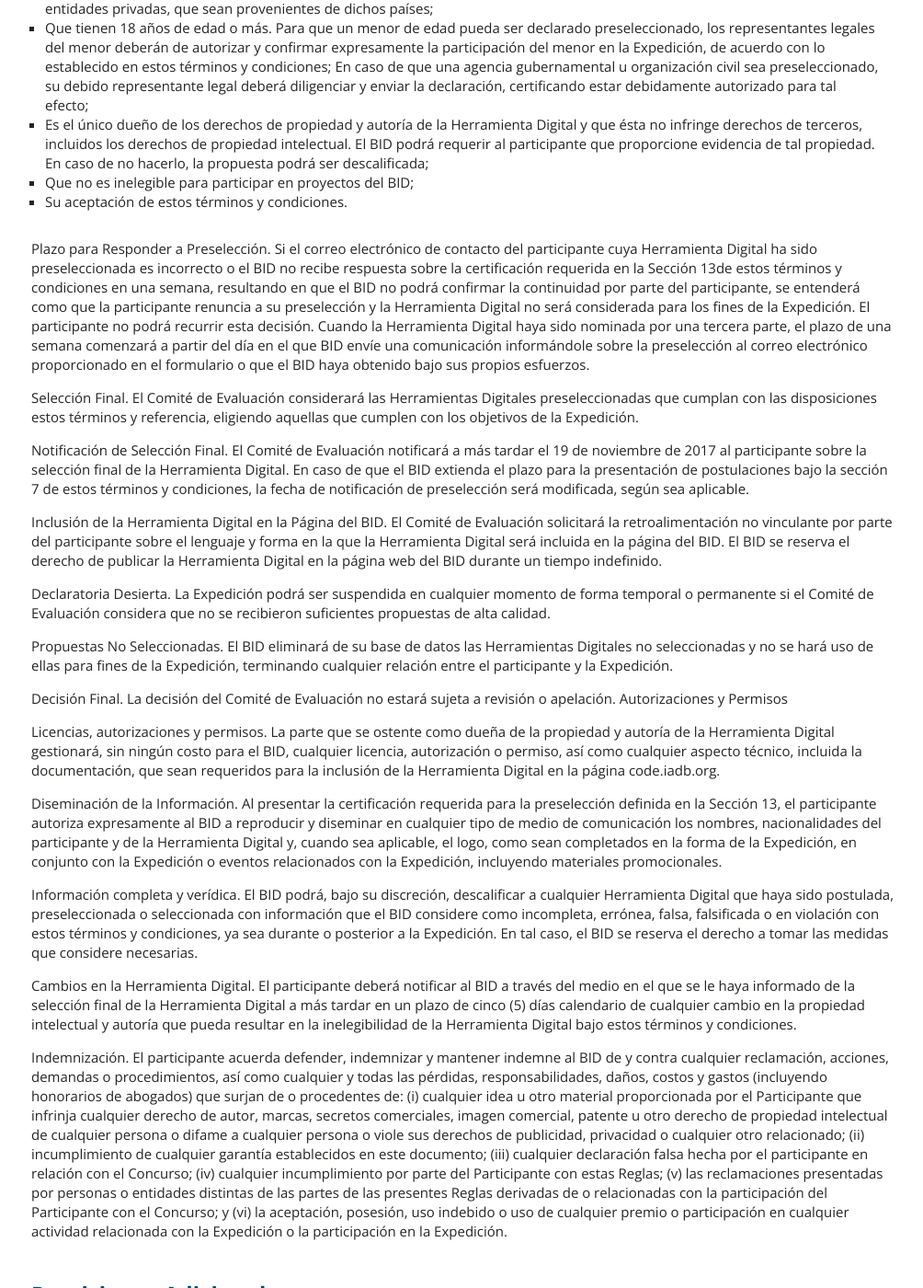
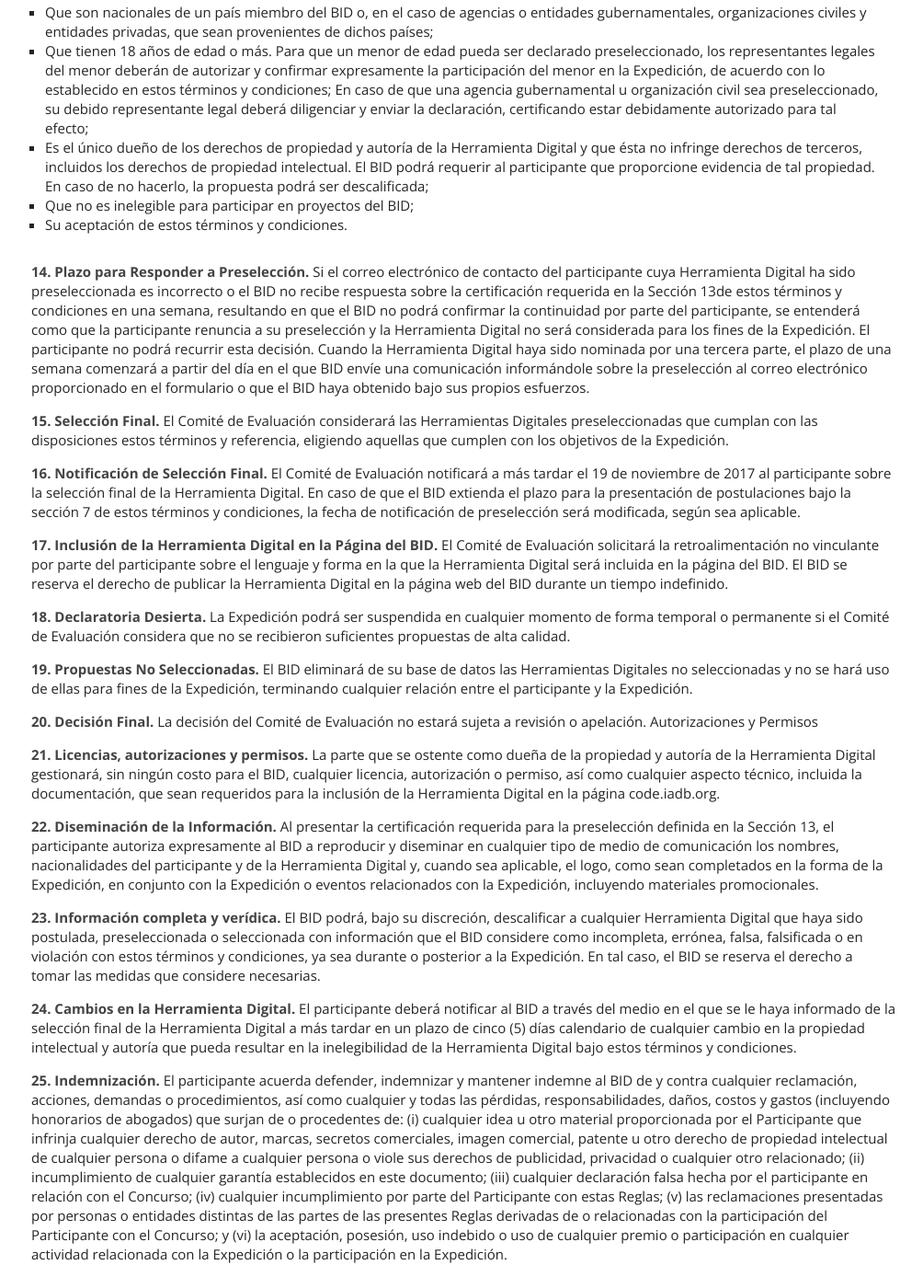
Before and after one commit to EL-BID/guia-de-publicacion, a Jekyll site: the page built from _documents/pages/terminos.markdown, in a window 1280 px wide and 1400 px high, scrolled down 1908 px. Shown: the whole window at 92% size, without its empty margins (136-1140 px from the left). Built offline with Jekyll 4.4.1, drawn with Linux system fonts in a browser that asks for light colours; some of the changed text lies outside the part shown.

Commit message:
Update terminos.markdown

```diff
--- a/_documents/pages/terminos.markdown
+++ b/_documents/pages/terminos.markdown
@@ -36,24 +36,24 @@ El BID podrá, a su discreción, ampliar el plazo para la presentación de nomin
 
 8. El proceso de identificación de Herramientas Digitales se llevará a cabo en dos etapas, la primera será de preselección y la segunda de selección final. El Comité de Selección estará a cargo de ambas.
 
-9. Composición y funciones del Comité de Evaluación. El BID nombrará a 6 miembros para el Comité de Evaluación, quienes serán empleados y consultores del BID con experiencia y conocimiento sobre la gestión de conocimiento abierto, tecnología y comunicaciones.
+**9. Composición y funciones del Comité de Evaluación.** El BID nombrará a 6 miembros para el Comité de Evaluación, quienes serán empleados y consultores del BID con experiencia y conocimiento sobre la gestión de conocimiento abierto, tecnología y comunicaciones.
 El Comité de Evaluación estará autorizados para resolver cualquier situación relacionada con la Expedición que no cumpla con las reglas establecidas o que no haya sido contemplado en estos términos y condiciones.
 
-10.	Requisitos para la consideración del Comité de Evaluación. Antes de remitir las propuestas de Herramientas Digitales al Comité de Evaluación, el BID removerá cualquier Herramienta Digital que:
+**10.	Requisitos para la consideración del Comité de Evaluación.** Antes de remitir las propuestas de Herramientas Digitales al Comité de Evaluación, el BID removerá cualquier Herramienta Digital que:
 -	No cumplan con los términos y condiciones de la Expedición;
 -	Promuevan cualquier tipo de proselitismo político y/o religioso;
 -	Ilustren conductas o expresiones vulgares, o cuyo contenido se considere indecente u obsceno;
 -	Utilicen contenido que pueda ser considerado difamatorio, calumnioso o injurioso; o
 -	Utilicen contenido que promueva la intolerancia, el racismo, el odio o daño contra cualquier grupo o individuo, o la discriminación por motivos de raza, sexo, religión, nacionalidad, discapacidad, orientación sexual o edad.
 
-11.	Inelegibilidad de las Herramientas Digitales. El Comité de Evaluación no considerará ninguna nominación recibida después del vencimiento del plazo para la presentación de nominaciones, que no cumpla con cualquiera de los requisitos explícitamente indicados en estos términos y condiciones, o que sea considerado inelegible por el BID o por el Comité de Evaluación.
+**11.	Inelegibilidad de las Herramientas Digitales.** El Comité de Evaluación no considerará ninguna nominación recibida después del vencimiento del plazo para la presentación de nominaciones, que no cumpla con cualquiera de los requisitos explícitamente indicados en estos términos y condiciones, o que sea considerado inelegible por el BID o por el Comité de Evaluación.
 El Comité de Evaluación podrá solicitar información adicional o aclaraciones sobre la Herramienta Digital a fin de determinar su elegibilidad bajo estos términos y condiciones.
 
-12.	Resultados de la Preselección. El BID notificará a más tardar el 17 de noviembre de 2017 a los participantes cuyas nominaciones hayan sido preseleccionadas, a través de la dirección de correo electrónico que hayan proporcionado en el formulario de la Expedición.
+**12.	Resultados de la Preselección.** El BID notificará a más tardar el 17 de noviembre de 2017 a los participantes cuyas nominaciones hayan sido preseleccionadas, a través de la dirección de correo electrónico que hayan proporcionado en el formulario de la Expedición.
 Si la Herramienta Digital fue nominada por una tercera parte, el BID notificará a quien haya sido identificado como dueño de la Herramienta Digital a través del correo electrónico proporcionado en el formulario o que pueda obtener través de sus propios esfuerzos.
 En caso de que el BID extienda el plazo para la presentación de postulaciones bajo la sección 7 de estos términos y condiciones, la fecha de notificación de preselección será modificada, según sea aplicable.
 
-13.	Los participantes cuyas Herramientas Digitales hayan sido preseleccionadas deberán hacer llegar al BID una declaración (la “declaración”) en la que certifiquen:
+**13.	Los participantes cuyas Herramientas Digitales hayan sido preseleccionadas deberán hacer llegar al BID una declaración (la “declaración”) en la que certifiquen:**
 -	Que son nacionales de un país miembro del BID o, en el caso de agencias o entidades gubernamentales, organizaciones civiles y entidades privadas, que sean provenientes de dichos países;
 -	Que tienen 18 años de edad o más.
 Para que un menor de edad pueda ser declarado preseleccionado, los representantes legales del menor deberán de autorizar y confirmar expresamente la participación del menor en la Expedición, de acuerdo con lo establecido en estos términos y condiciones;
@@ -63,32 +63,32 @@ El BID podrá requerir al participante que proporcione evidencia de tal propieda
 -	Que no es inelegible para participar en proyectos del BID;
 -	Su aceptación de estos términos y condiciones.
 
-14.	Plazo para Responder a Preselección. Si el correo electrónico de contacto del participante cuya Herramienta Digital ha sido preseleccionada es incorrecto o el BID no recibe respuesta sobre la certificación requerida en la Sección 13de estos términos y condiciones en una semana, resultando en que el BID no podrá confirmar la continuidad por parte del participante, se entenderá como que la participante renuncia a su preselección y la Herramienta Digital no será considerada para los fines de la Expedición. El participante no podrá recurrir esta decisión.
+**14.	Plazo para Responder a Preselección.** Si el correo electrónico de contacto del participante cuya Herramienta Digital ha sido preseleccionada es incorrecto o el BID no recibe respuesta sobre la certificación requerida en la Sección 13de estos términos y condiciones en una semana, resultando en que el BID no podrá confirmar la continuidad por parte del participante, se entenderá como que la participante renuncia a su preselección y la Herramienta Digital no será considerada para los fines de la Expedición. El participante no podrá recurrir esta decisión.
 Cuando la Herramienta Digital haya sido nominada por una tercera parte, el plazo de una semana comenzará a partir del día en el que BID envíe una comunicación informándole sobre la preselección al correo electrónico proporcionado en el formulario o que el BID haya obtenido bajo sus propios esfuerzos.
 
-15.	Selección Final. El Comité de Evaluación considerará las Herramientas Digitales preseleccionadas que cumplan con las disposiciones estos términos y referencia, eligiendo aquellas que cumplen con los objetivos de la Expedición.
+**15.	Selección Final.** El Comité de Evaluación considerará las Herramientas Digitales preseleccionadas que cumplan con las disposiciones estos términos y referencia, eligiendo aquellas que cumplen con los objetivos de la Expedición.
 
-16.	Notificación de Selección Final. El Comité de Evaluación notificará a más tardar el 19 de noviembre de 2017 al participante sobre la selección final de la Herramienta Digital.
+**16.	Notificación de Selección Final.** El Comité de Evaluación notificará a más tardar el 19 de noviembre de 2017 al participante sobre la selección final de la Herramienta Digital.
 En caso de que el BID extienda el plazo para la presentación de postulaciones bajo la sección 7 de estos términos y condiciones, la fecha de notificación de preselección será modificada, según sea aplicable.
 
-17.	Inclusión de la Herramienta Digital en la Página del BID. El Comité de Evaluación solicitará la retroalimentación no vinculante por parte del participante sobre el lenguaje y forma en la que la Herramienta Digital será incluida en la página del BID. El BID se reserva el derecho de publicar la Herramienta Digital en la página web del BID durante un tiempo indefinido.
+**17.	Inclusión de la Herramienta Digital en la Página del BID.** El Comité de Evaluación solicitará la retroalimentación no vinculante por parte del participante sobre el lenguaje y forma en la que la Herramienta Digital será incluida en la página del BID. El BID se reserva el derecho de publicar la Herramienta Digital en la página web del BID durante un tiempo indefinido.
 
-18.	Declaratoria Desierta. La Expedición podrá ser suspendida en cualquier momento de forma temporal o permanente si el Comité de Evaluación considera que no se recibieron suficientes propuestas de alta calidad.
+**18.	Declaratoria Desierta.** La Expedición podrá ser suspendida en cualquier momento de forma temporal o permanente si el Comité de Evaluación considera que no se recibieron suficientes propuestas de alta calidad.
 
-19.	Propuestas No Seleccionadas. El BID eliminará de su base de datos las Herramientas Digitales no seleccionadas y no se hará uso de ellas para fines de la Expedición, terminando cualquier relación entre el participante y la Expedición.
+**19.	Propuestas No Seleccionadas.** El BID eliminará de su base de datos las Herramientas Digitales no seleccionadas y no se hará uso de ellas para fines de la Expedición, terminando cualquier relación entre el participante y la Expedición.
 
-20.	Decisión Final. La decisión del Comité de Evaluación no estará sujeta a revisión o apelación.
+**20.	Decisión Final.** La decisión del Comité de Evaluación no estará sujeta a revisión o apelación.
 Autorizaciones y Permisos
 
-21.	Licencias, autorizaciones y permisos. La parte que se ostente como dueña de la propiedad y autoría de la Herramienta Digital gestionará, sin ningún costo para el BID, cualquier licencia, autorización o permiso, así como cualquier aspecto técnico, incluida la documentación, que sean requeridos para la inclusión de la Herramienta Digital en la página code.iadb.org.
+**21.	Licencias, autorizaciones y permisos.** La parte que se ostente como dueña de la propiedad y autoría de la Herramienta Digital gestionará, sin ningún costo para el BID, cualquier licencia, autorización o permiso, así como cualquier aspecto técnico, incluida la documentación, que sean requeridos para la inclusión de la Herramienta Digital en la página code.iadb.org.
 
-22.	Diseminación de la Información. Al presentar la certificación requerida para la preselección definida en la Sección 13, el participante autoriza expresamente al BID a reproducir y diseminar en cualquier tipo de medio de comunicación los nombres, nacionalidades del participante y de la Herramienta Digital y, cuando sea aplicable, el logo, como sean completados en la forma de la Expedición, en conjunto con la Expedición o eventos relacionados con la Expedición, incluyendo materiales promocionales.
+**22.	Diseminación de la Información.** Al presentar la certificación requerida para la preselección definida en la Sección 13, el participante autoriza expresamente al BID a reproducir y diseminar en cualquier tipo de medio de comunicación los nombres, nacionalidades del participante y de la Herramienta Digital y, cuando sea aplicable, el logo, como sean completados en la forma de la Expedición, en conjunto con la Expedición o eventos relacionados con la Expedición, incluyendo materiales promocionales.
 
-23.	Información completa y verídica. El BID podrá, bajo su discreción, descalificar a cualquier Herramienta Digital que haya sido postulada, preseleccionada o seleccionada con información que el BID considere como incompleta, errónea, falsa, falsificada o en violación con estos términos y condiciones, ya sea durante o posterior a la Expedición. En tal caso, el BID se reserva el derecho a tomar las medidas que considere necesarias.
+**23.	Información completa y verídica.** El BID podrá, bajo su discreción, descalificar a cualquier Herramienta Digital que haya sido postulada, preseleccionada o seleccionada con información que el BID considere como incompleta, errónea, falsa, falsificada o en violación con estos términos y condiciones, ya sea durante o posterior a la Expedición. En tal caso, el BID se reserva el derecho a tomar las medidas que considere necesarias.
 
-24.	Cambios en la Herramienta Digital. El participante deberá notificar al BID  a través del medio en el que se le haya informado de la selección final de la Herramienta Digital a más tardar en un plazo de cinco (5) días calendario de cualquier cambio en la propiedad intelectual y autoría que pueda resultar en la inelegibilidad de la Herramienta Digital bajo estos términos y condiciones.
+**24.	Cambios en la Herramienta Digital.** El participante deberá notificar al BID  a través del medio en el que se le haya informado de la selección final de la Herramienta Digital a más tardar en un plazo de cinco (5) días calendario de cualquier cambio en la propiedad intelectual y autoría que pueda resultar en la inelegibilidad de la Herramienta Digital bajo estos términos y condiciones.
 
-25.	Indemnización. El participante acuerda defender, indemnizar y mantener indemne al BID de y contra cualquier reclamación, acciones, demandas o procedimientos, así como cualquier y todas las pérdidas, responsabilidades, daños, costos y gastos (incluyendo honorarios de abogados) que surjan de o procedentes de: (i) cualquier idea u otro material proporcionada por el Participante que infrinja cualquier derecho de autor, marcas, secretos comerciales, imagen comercial, patente u  otro derecho  de propiedad intelectual de cualquier persona o difame a cualquier persona o viole sus derechos de publicidad, privacidad o cualquier otro relacionado; (ii) incumplimiento de cualquier garantía establecidos en este documento; (iii) cualquier declaración falsa hecha por el participante en relación con el Concurso; (iv) cualquier incumplimiento por parte del Participante con estas Reglas; (v) las reclamaciones presentadas por personas o entidades distintas de las partes de las presentes Reglas derivadas de o relacionadas con la participación del Participante con el Concurso; y (vi) la aceptación, posesión, uso indebido o uso de cualquier premio o participación en cualquier actividad relacionada con la Expedición o la participación en la Expedición.
+**25.	Indemnización.** El participante acuerda defender, indemnizar y mantener indemne al BID de y contra cualquier reclamación, acciones, demandas o procedimientos, así como cualquier y todas las pérdidas, responsabilidades, daños, costos y gastos (incluyendo honorarios de abogados) que surjan de o procedentes de: (i) cualquier idea u otro material proporcionada por el Participante que infrinja cualquier derecho de autor, marcas, secretos comerciales, imagen comercial, patente u  otro derecho  de propiedad intelectual de cualquier persona o difame a cualquier persona o viole sus derechos de publicidad, privacidad o cualquier otro relacionado; (ii) incumplimiento de cualquier garantía establecidos en este documento; (iii) cualquier declaración falsa hecha por el participante en relación con el Concurso; (iv) cualquier incumplimiento por parte del Participante con estas Reglas; (v) las reclamaciones presentadas por personas o entidades distintas de las partes de las presentes Reglas derivadas de o relacionadas con la participación del Participante con el Concurso; y (vi) la aceptación, posesión, uso indebido o uso de cualquier premio o participación en cualquier actividad relacionada con la Expedición o la participación en la Expedición.
 
 ## Provisiones Adicionales
 
@@ -98,6 +98,6 @@ Autorizaciones y Permisos
 
 28.	El participante reconoce que el BID no será responsable de cualquier uso no autorizado o violación a los derechos de propiedad o autoría por parte de terceros.
 
-29.	Ley aplicable y Arbitraje. Esta Expedición está regulada por las leyes del Distrito de Columbia, Estados Unidos, sin referencia a las provisiones sobre conflicto de leyes. Como condición para participar en esta Expedición, el participante acepta que cualquier y toda disputa o acción legal que surja de, o en conexión con esta Expedición, y que no pueda ser resuelta de forma amigable entre las partes, deberá ser presentada ante un arbitraje con un solo arbitro. El arbitraje deberá ser administrado por la Asociación Americana de Arbitraje, en conformidad con las Regulaciones de Arbitraje Comercial de la Asociación Americana de Arbitraje. La sede del arbitraje será Washington, Distrito de Columbia. El arbitraje se llevará a cabo en inglés. El árbitro podrá recibir asesoría legal, si así lo solicita él o alguna de las partes. Los costos del arbitraje serán cubiertos de forma equitativa por las partes.
+**29.	Ley aplicable y Arbitraje.** Esta Expedición está regulada por las leyes del Distrito de Columbia, Estados Unidos, sin referencia a las provisiones sobre conflicto de leyes. Como condición para participar en esta Expedición, el participante acepta que cualquier y toda disputa o acción legal que surja de, o en conexión con esta Expedición, y que no pueda ser resuelta de forma amigable entre las partes, deberá ser presentada ante un arbitraje con un solo arbitro. El arbitraje deberá ser administrado por la Asociación Americana de Arbitraje, en conformidad con las Regulaciones de Arbitraje Comercial de la Asociación Americana de Arbitraje. La sede del arbitraje será Washington, Distrito de Columbia. El arbitraje se llevará a cabo en inglés. El árbitro podrá recibir asesoría legal, si así lo solicita él o alguna de las partes. Los costos del arbitraje serán cubiertos de forma equitativa por las partes.
 
-30.	Privilegios e Inmunidades. Ninguna provisión en estos términos o condiciones debe ser aplicada o interpretada como una renuncia, restricción o límite de los privilegios e inmunidades del BID ni de su personal reconocidos bajo cualquier tratado, ley nacional o ley internacional.
+**30.	Privilegios e Inmunidades.** Ninguna provisión en estos términos o condiciones debe ser aplicada o interpretada como una renuncia, restricción o límite de los privilegios e inmunidades del BID ni de su personal reconocidos bajo cualquier tratado, ley nacional o ley internacional.
```
